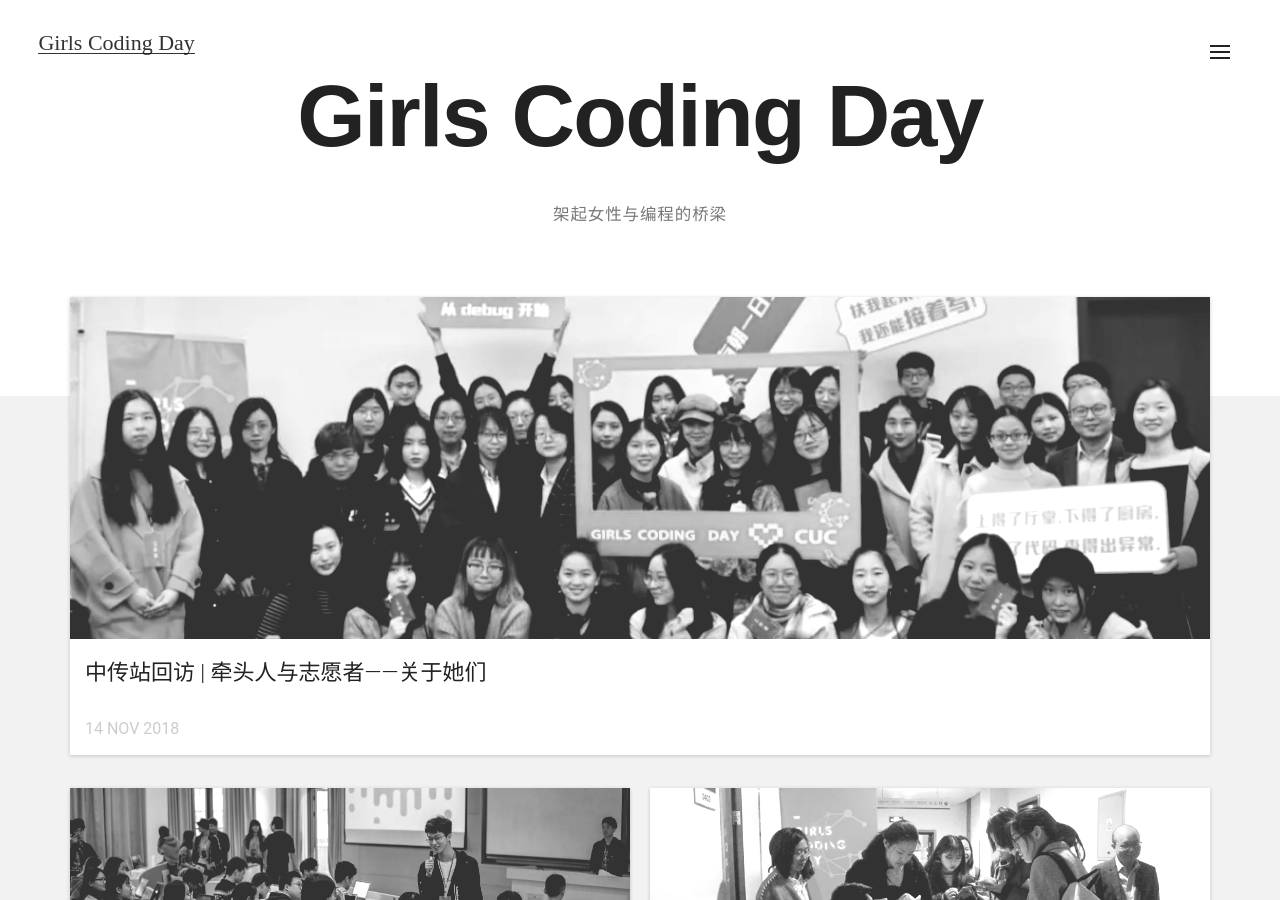
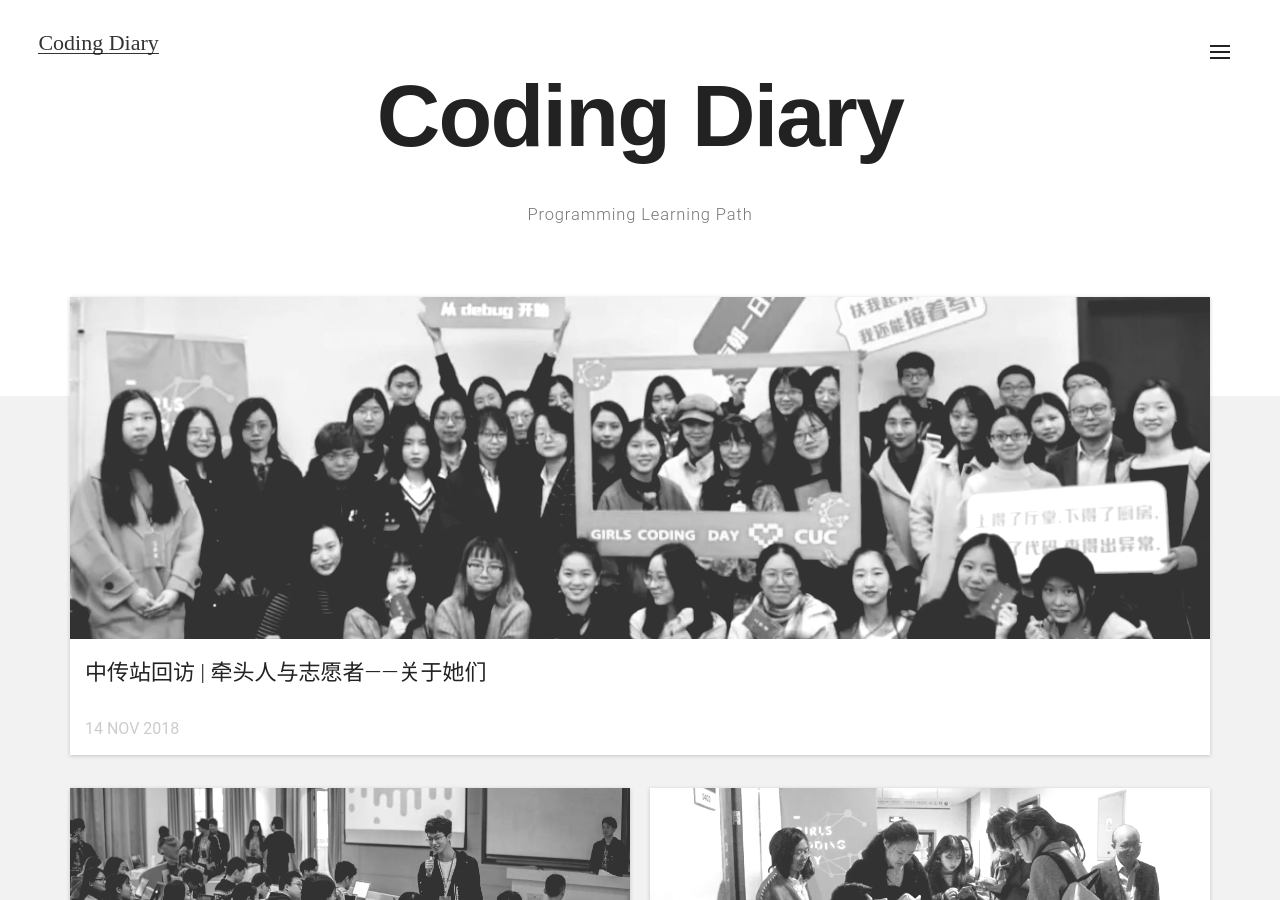
Before and after one commit to Ninana5417/NANA-Territory, a Jekyll site: the page built from index.html, in a window 1280 px wide and 900 px high. Built offline with Jekyll 4.4.1, drawn with Linux system fonts in a browser that asks for light colours; nearby versions of some CDN libraries.

Commit message:
Update _config.yml
更新配置文件

```diff
--- a/_config.yml
+++ b/_config.yml
@@ -1,11 +1,11 @@
 # "/" + 仓库的名字. 资源文件的路径组成部分
-baseurl: '/Girls-Coding-Day-Jekyll-blog-3'
+baseurl: '/NANA-Territory'
 
 # 网页的标题
-title: "Girls Coding Day"
+title: "Coding Diary"
 # 网站的主标题
-name: "Girls Coding Day"
-description: "架起女性与编程的桥梁"
+name: "Coding Diary"
+description: "Programming Learning Path"
 
 # 其它配置, 可忽略, 无需修改
 url: site url
```
